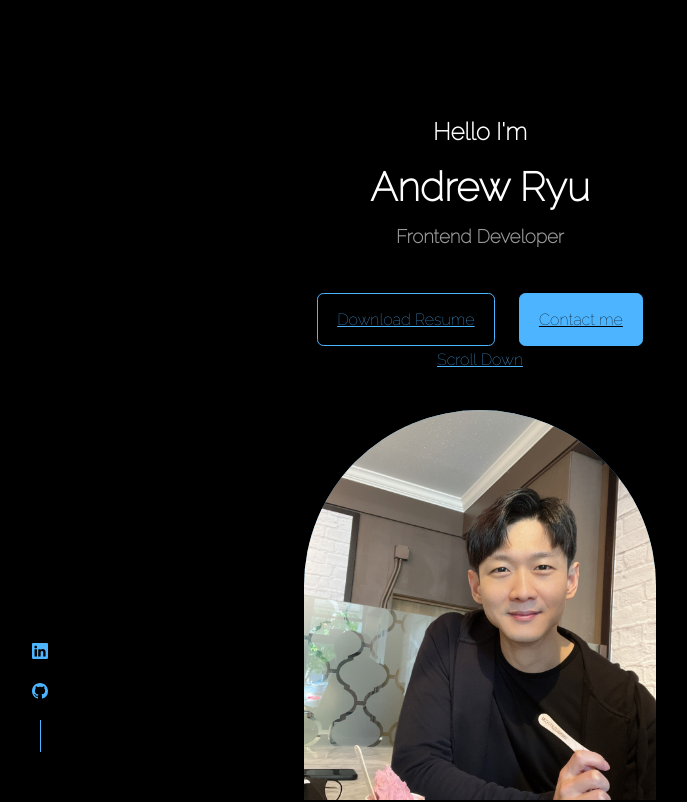
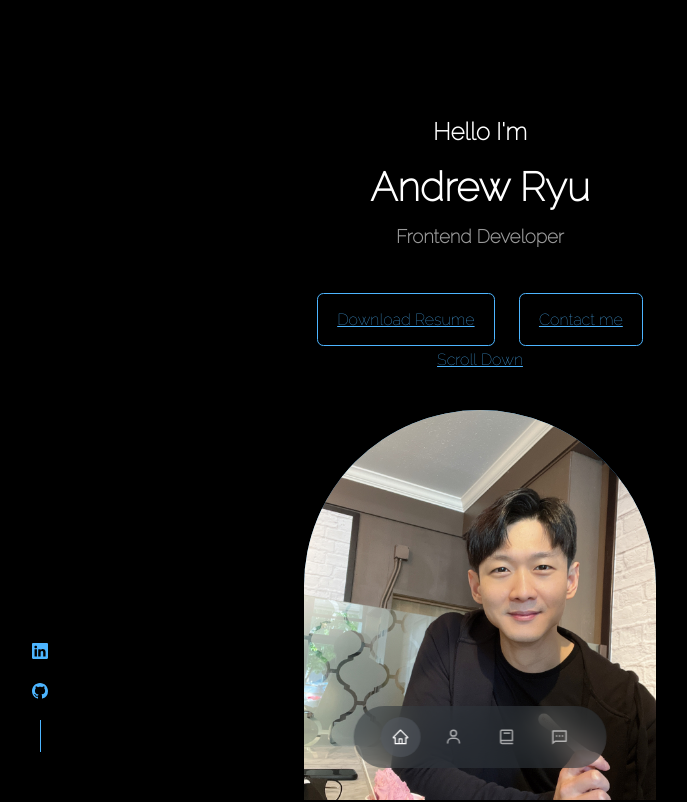
Before and after one commit to ryuandrew/AndrewRyu-Portfolio-React, a React (Create React App) app: page / in a window 1280 px wide. Shown: the top 802 px of the page, without its empty margins (160-847 px from the left). Built offline with nearby package versions, Linux system fonts and the light colour scheme.

Commit message:
updated nav component

```diff
--- a/src/components/about/About.jsx
+++ b/src/components/about/About.jsx
@@ -2,7 +2,7 @@ import React from "react";
 import "./about.css";
 
 const About = () => {
-  return <div>About</div>;
+  return <section id="about">About</section>;
 };
 
 export default About;
--- a/src/components/contact/Contact.jsx
+++ b/src/components/contact/Contact.jsx
@@ -2,7 +2,7 @@ import React from "react";
 import "./contact.css";
 
 const Contact = () => {
-  return <div>Contact</div>;
+  return <section id="contact">Contact</section>;
 };
 
 export default Contact;
--- a/src/components/experience/Experience.jsx
+++ b/src/components/experience/Experience.jsx
@@ -2,7 +2,7 @@ import React from "react";
 import "./experience.css";
 
 const Experience = () => {
-  return <div>Experience</div>;
+  return <section id="experience">Experience</section>;
 };
 
 export default Experience;
--- a/src/components/header/RESUME.jsx
+++ b/src/components/header/RESUME.jsx
@@ -7,7 +7,7 @@ const RESUME = () => {
       <a href={AR_RESUME} download className="btn">
         Download Resume
       </a>
-      <a href="#contact" className="btn btn-primary">
+      <a href="#contact" className="btn">
         Contact me
       </a>
     </div>
--- a/src/components/nav/Nav.jsx
+++ b/src/components/nav/Nav.jsx
@@ -3,20 +3,38 @@ import "./nav.css";
 import { AiOutlineHome } from "react-icons/ai";
 import { BiUser, BiBook } from "react-icons/bi";
 import { RiMessage2Line } from "react-icons/ri";
+import { useState } from "react";
 
 const Nav = () => {
+  const [activeNav, setActiveNav] = useState("#");
   return (
     <nav>
-      <a href="#">
+      <a
+        href="#"
+        onClick={() => setActiveNav("#")}
+        className={activeNav === "#" ? "active" : ""}
+      >
         <AiOutlineHome />
       </a>
-      <a href="#about">
+      <a
+        href="#about"
+        onClick={() => setActiveNav("#about")}
+        className={activeNav === "#about" ? "active" : ""}
+      >
         <BiUser />
       </a>
-      <a href="#experience">
+      <a
+        href="#experience"
+        onClick={() => setActiveNav("#experience")}
+        className={activeNav === "#experience" ? "active" : ""}
+      >
         <BiBook />
       </a>
-      <a href="#contact">
+      <a
+        href="#contact"
+        onClick={() => setActiveNav("#contact")}
+        className={activeNav === "#contact" ? "active" : ""}
+      >
         <RiMessage2Line />
       </a>
       {/* <a href="#footer"><AiOutlineHome /></a> */}
--- a/src/components/nav/nav.css
+++ b/src/components/nav/nav.css
@@ -0,0 +1,34 @@
+nav {
+    background: rgba(50, 58, 65, 0.5);
+    width: max-content;
+    display: block;
+    padding: 0.7rem 1.7rem;
+    z-index: 2;
+    position: fixed;
+    left: 50%;
+    transform: translateX(-50%);
+    bottom: 2rem;
+    display: flex;
+    gap: 0.8rem;
+    border-radius: 3rem;
+    backdrop-filter: blur(15px);
+}
+
+nav a {
+    background: transparent;
+    padding: 0.7rem;
+    border-radius: 50%;
+    display: flex;
+    color: var(--color-light);
+    font-size: 1.1rem;
+}
+
+nav a:hover {
+    background: rgba(50, 58, 65, 0.5);
+}
+
+nav a.active {
+    /* background: var(--color-light); */
+    background: rgba(88, 95, 103, 0.5);
+    color: var(--color-white);
+}
--- a/src/components/portfolio/Portfolio.jsx
+++ b/src/components/portfolio/Portfolio.jsx
@@ -2,7 +2,7 @@ import React from "react";
 import "./portfolio.css";
 
 const Portfolio = () => {
-  return <div>Portfolio</div>;
+  return <section id="portfolio">Portfolio</section>;
 };
 
 export default Portfolio;
--- a/src/components/testimonials/Testimonials.jsx
+++ b/src/components/testimonials/Testimonials.jsx
@@ -2,7 +2,7 @@ import React from "react";
 import "./testimonials.css";
 
 const Testimonials = () => {
-  return <div>Testimonials</div>;
+  return <section id="testimonials">Tesimonials</section>;
 };
 
 export default Testimonials;
--- a/src/index.css
+++ b/src/index.css
@@ -64,6 +64,7 @@ h1 {
 
 section {
   margin-top: 8rem;
+  height: 100vh;
 }
 
 section > h2, section > h5 {
```
